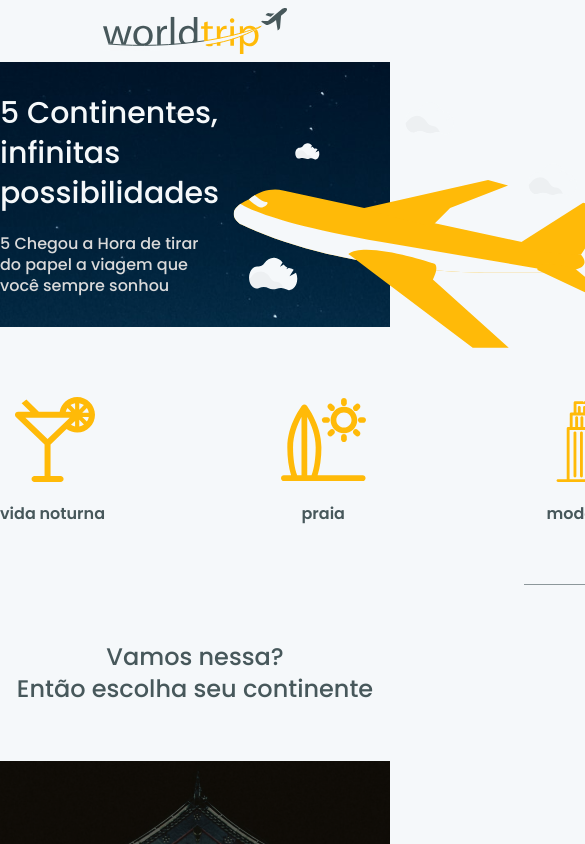
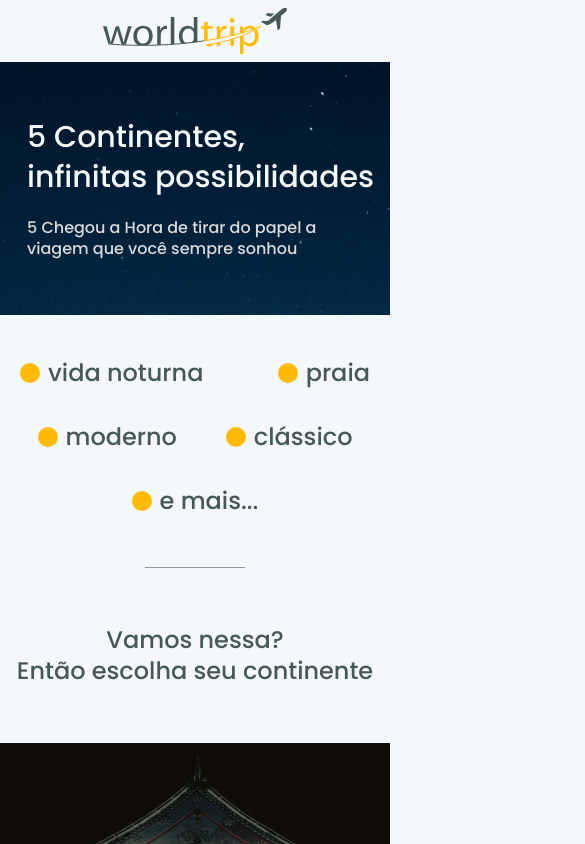
Before and after one commit to hiagoLF/worldtrip, a Next.js app: page / in a window 390 px wide. Shown: the top 844 px of the page, 585 px wide, since content can reach past the window. Built offline with nearby package versions, Linux system fonts and the light colour scheme.

Commit message:
Responsivity

```diff
--- a/src/components/Banner/index.tsx
+++ b/src/components/Banner/index.tsx
@@ -1,13 +1,29 @@
-import { Flex, HStack, Box, Heading, Image, VStack } from "@chakra-ui/react";
+import {
+  Flex,
+  HStack,
+  Heading,
+  Image,
+  VStack,
+  useBreakpointValue,
+} from "@chakra-ui/react";
 import React from "react";
 
-// import { Container } from './styles';
+const Banner: React.FC = () => {
+  const isWideVersion = useBreakpointValue({
+    base: false,
+    lg: true,
+  });
 
-const Banner: React.FC = () => {
   return (
     <Flex backgroundImage="url('/trand/bg_banner.png')">
-      <HStack flex="1" justifyContent="space-between" maxW={1148} mx="auto">
-        <VStack spacing="5" align='flex-start'>
+      <HStack
+        flex="1"
+        justifyContent="space-between"
+        maxW={1148}
+        mx="auto"
+        px={"3"}
+      >
+        <VStack spacing="5" align="flex-start" py={55} pl={!isWideVersion && 15}>
           <Heading
             fontSize="3xl"
             color="gray.20"
@@ -27,11 +43,13 @@ const Banner: React.FC = () => {
             5 Chegou a Hora de tirar do papel a viagem que você sempre sonhou
           </Heading>
         </VStack>
-        <Image
-          src="/trand/airplane.svg"
-          alt="Avião"
-          transform="translateY(30px)"
-        />
+        {isWideVersion && (
+          <Image
+            src="/trand/airplane.svg"
+            alt="Avião"
+            transform="translateY(30px)"
+          />
+        )}
       </HStack>
     </Flex>
   );
--- /dev/null
+++ b/src/components/WideTravelTypes/MineTravelTypes/MineType.tsx
@@ -0,0 +1,22 @@
+import { Box, HStack, Text, VStack } from "@chakra-ui/react";
+import React from "react";
+
+interface MineTravelTypesProps {
+  text: string;
+}
+
+const MineTravelTypes: React.FC<MineTravelTypesProps> = ({ text }) => {
+  return (
+    <HStack>
+      <Box
+        width={5}
+        height={5}
+        borderRadius={"50%"}
+        backgroundColor={"yellow.500"}
+      />
+      <Text fontWeight={'medium'} fontSize='2xl'>{text}</Text>
+    </HStack>
+  );
+};
+
+export default MineTravelTypes;
--- /dev/null
+++ b/src/components/WideTravelTypes/MineTravelTypes/index.tsx
@@ -0,0 +1,24 @@
+import { Avatar, Box, HStack, VStack } from "@chakra-ui/react";
+import React from "react";
+import MineType from './MineType'
+
+
+const WideTravelTypes: React.FC = () => {
+  return (
+    <VStack width={'100%'} px={'5'} gap={'5'} my={'10'}>
+      <HStack width={'100%'} maxW={400} justifyContent={'space-between'}>
+        <MineType text="vida noturna"/>
+        <MineType text="praia"/>
+      </HStack>
+
+      <HStack width={'90%'} maxW={400} justifyContent={'space-between'}>
+        <MineType text="moderno"/>
+        <MineType text="clássico"/>
+      </HStack>
+
+      <MineType text="e mais..."/>
+    </VStack>
+  );
+};
+
+export default WideTravelTypes;
--- a/src/components/WideTravelTypes/index.tsx
+++ b/src/components/WideTravelTypes/index.tsx
@@ -1,18 +1,25 @@
 import { HStack, Divider, VStack, Text } from "@chakra-ui/layout";
+import { useBreakpointValue } from "@chakra-ui/react";
 import React from "react";
 import TravelType from "./TravelType";
-
-// import { Container } from './styles';
+import MineTravelTypes from './MineTravelTypes'
 
 const WideTravelTipes: React.FC = () => {
+  const isWideVersion = useBreakpointValue({
+    base: false,
+    lg: true,
+  });
+
   return (
-    <VStack mx="auto">
+    <VStack mx="auto" w="100%" maxWidth={1148}>
+      {isWideVersion ? (
         <HStack
           mx="auto"
           mt={70}
           mb={50}
           justifyContent="space-between"
-        width={1148}
+          w="100%"
+          px="5"
         >
           <TravelType imageSrc="/icons/cocktail.svg" text="vida noturna" />
           <TravelType imageSrc="/icons/surf.svg" text="praia" />
@@ -20,6 +27,10 @@ const WideTravelTipes: React.FC = () => {
           <TravelType imageSrc="/icons/museum.svg" text="clássico" />
           <TravelType imageSrc="/icons/earth.svg" text="e mais..." />
         </HStack>
+      ) : (
+        <MineTravelTypes />
+      )}
+
       <Divider size="100px" borderColor="gray.500" width={100} />
     </VStack>
   );
--- a/src/pages/continents/[continent].tsx
+++ b/src/pages/continents/[continent].tsx
@@ -63,8 +63,6 @@ export const getStaticProps: GetStaticProps = ({ params }) => {
     (currentContinent) => currentContinent.id === continent
   );
 
-  console.log(selectedContinent)
-
   return {
     props: {
       continent: selectedContinent,
```
Also changed, not shown: src/components/ContinentBanner.tsx (+16 -9 lines). Lines whose indentation alone changed are shown as unchanged.
